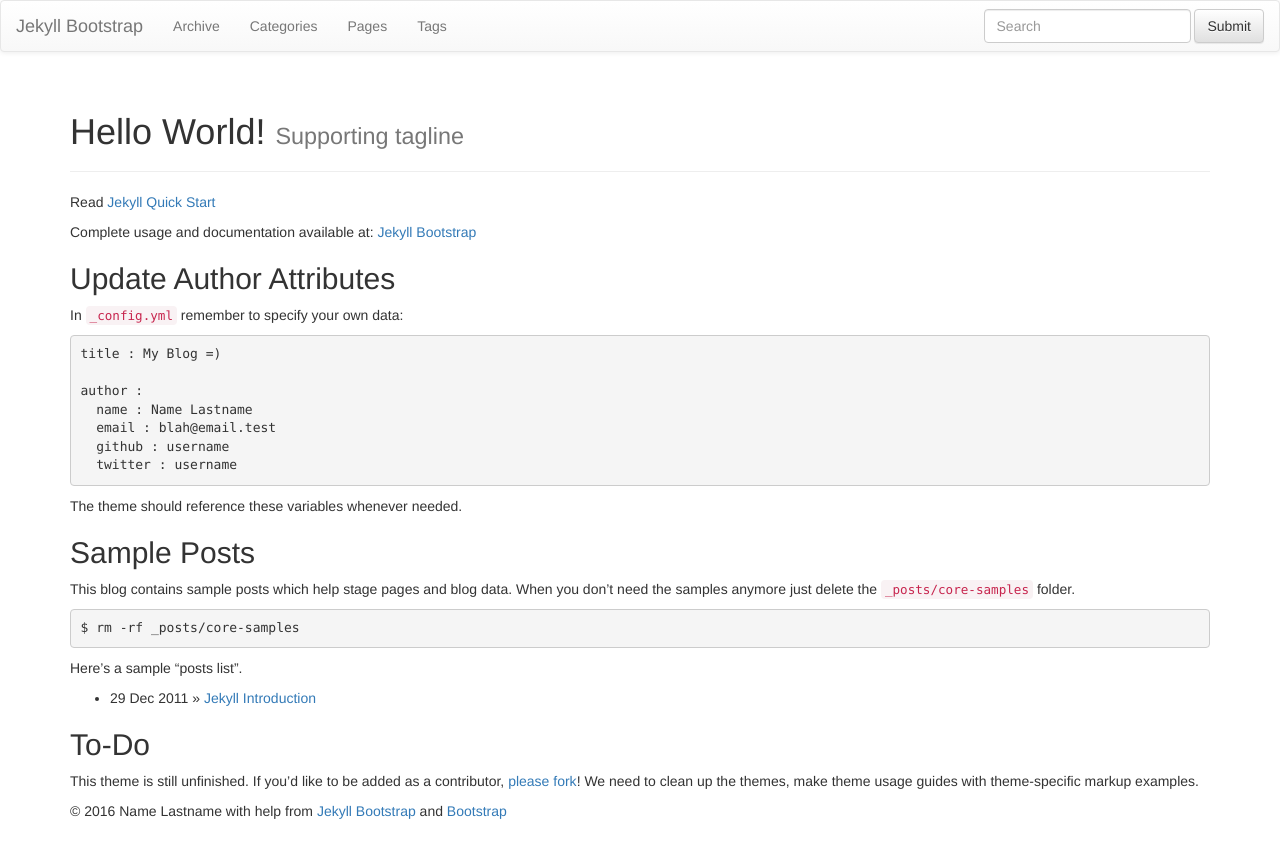
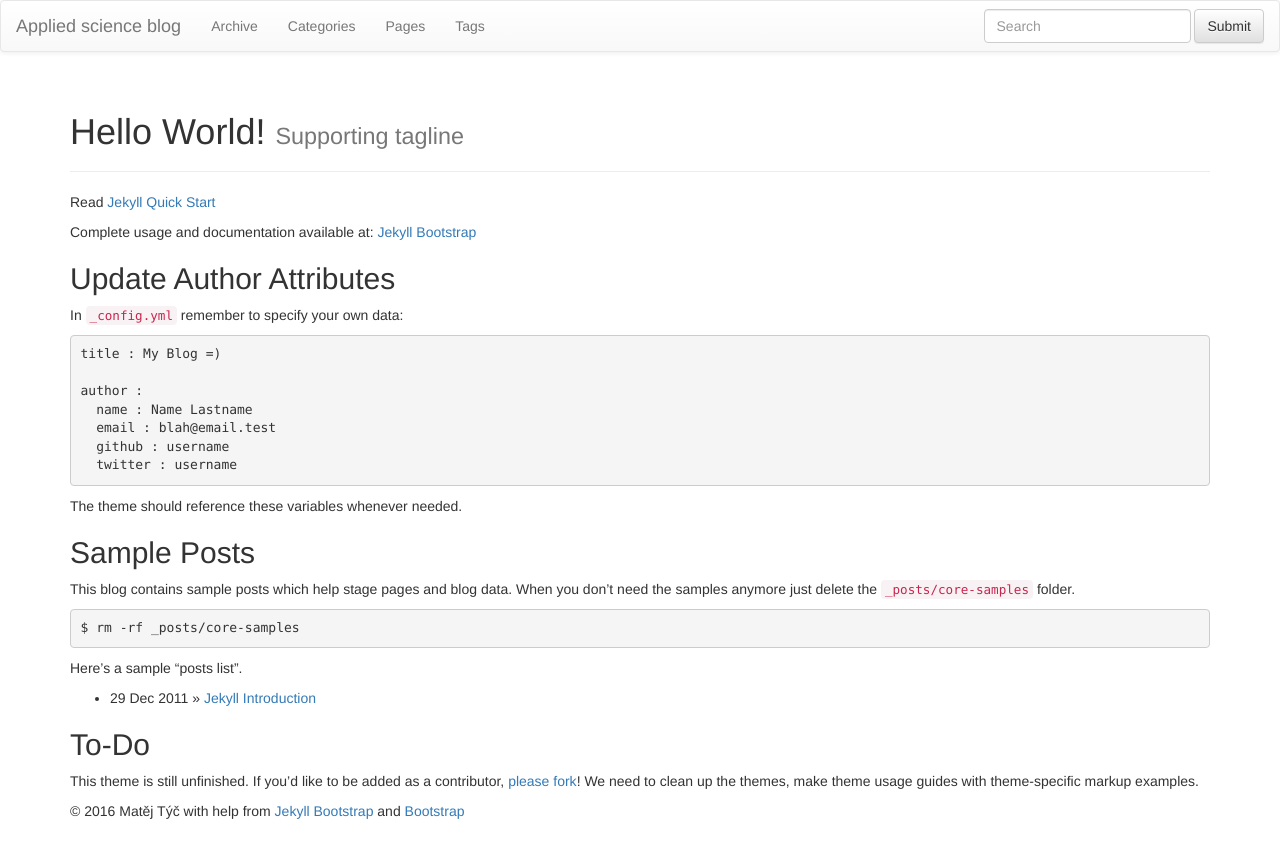
Before and after one commit to matejak/matejak.github.io, a Jekyll site: the page built from index.md, in a window 1280 px wide. Shown: the top 858 px of the page. Built offline with Jekyll 4.4.1, drawn with Linux system fonts in a browser that asks for light colours; nearby versions of some CDN libraries; library files that are not in the unit come from our copies.

```diff
--- a/_config.yml
+++ b/_config.yml
@@ -8,14 +8,12 @@ highlighter: pygments
 # Themes are encouraged to use these universal variables
 # so be sure to set them if your theme uses them.
 #
-title : Jekyll Bootstrap
+title : Applied science blog
 tagline: Site Tagline
 author :
-  name : Name Lastname
-  email : blah@email.test
-  github : username
-  twitter : username
-  feedburner : feedname
+  name : Matěj Týč
+  email : matej.tyc@gmail.com
+  github : matejak
 
 # The production_url is only used when full-domain names are needed
 # such as sitemap.txt
```
